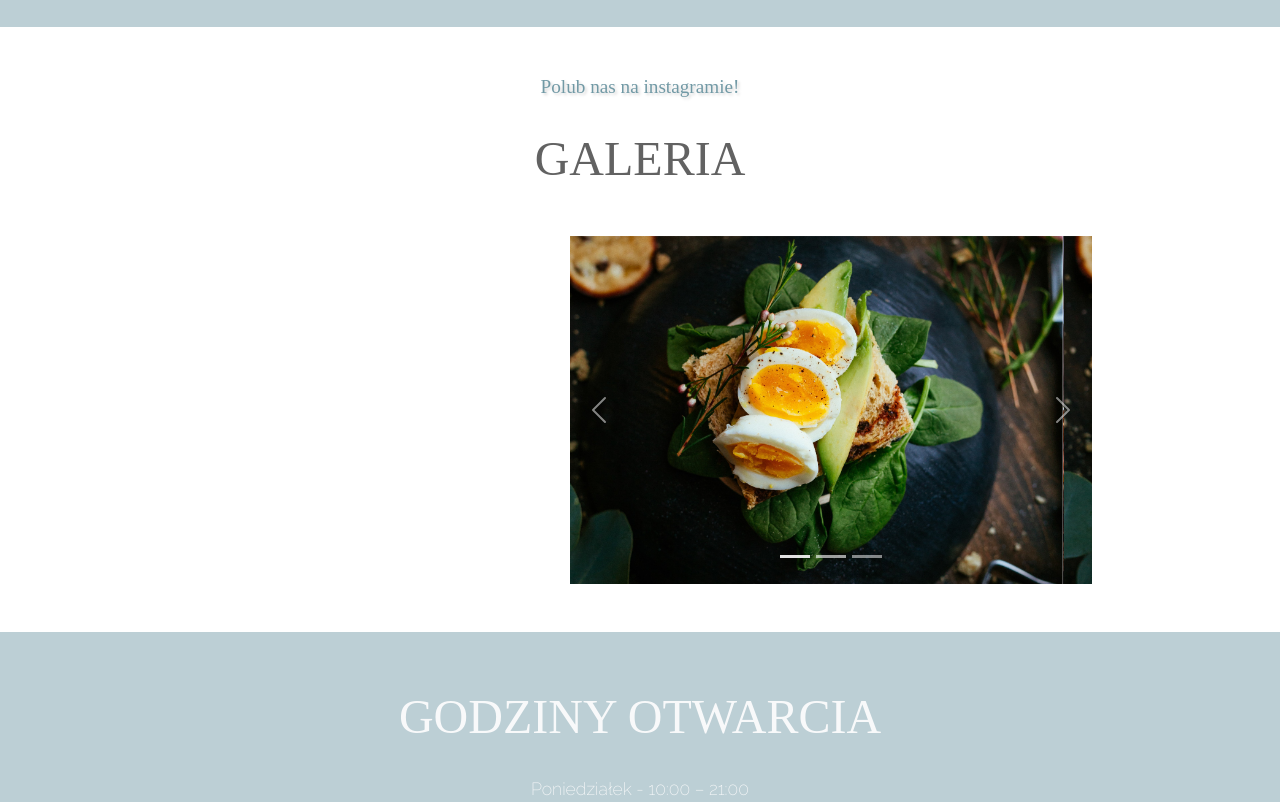
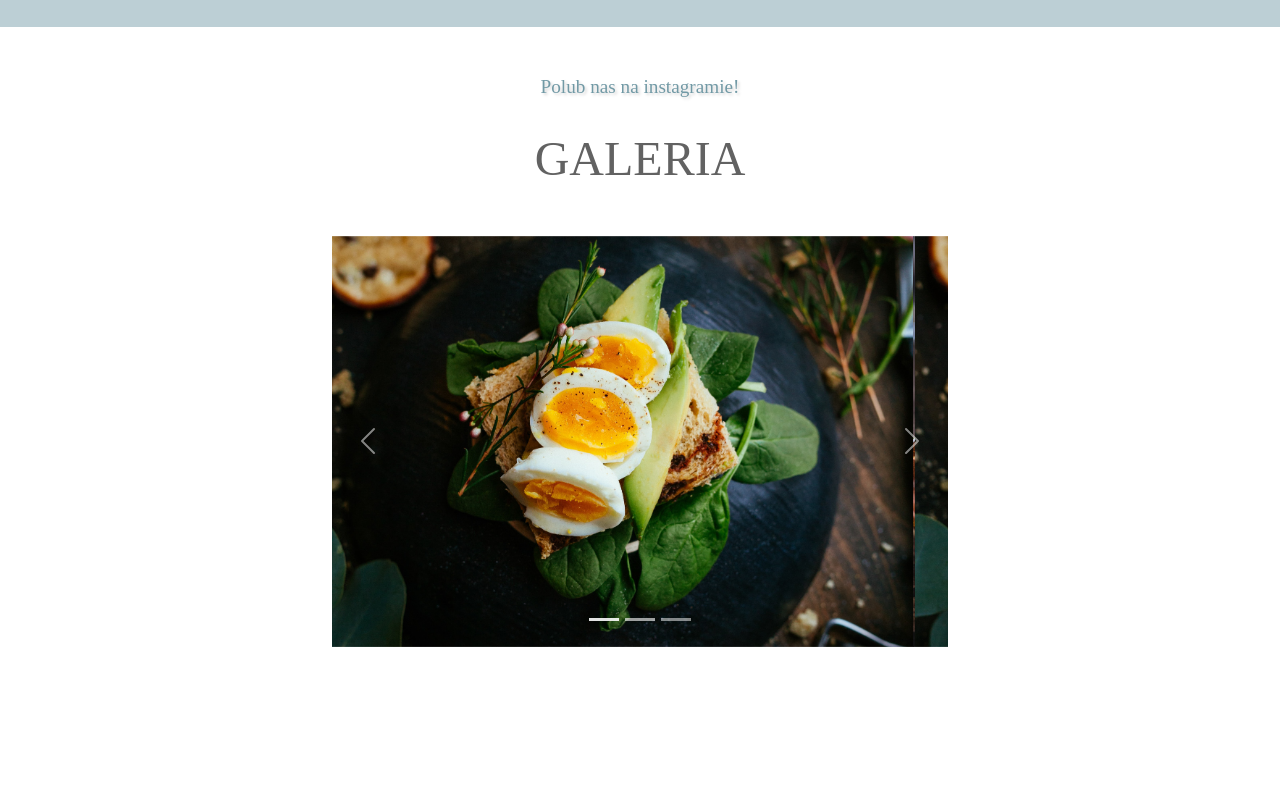
Before and after one commit to sendecka/Restaurant-new, a plain HTML site: page index.html in a window 1280 px wide. Shown: the part 3560-4362 px from the top of the page. Drawn offline with nearby package versions, Linux system fonts and the light colour scheme; a web font is replaced by a local one.

Commit message:
25-06-2022

```diff
--- a/index.css
+++ b/index.css
@@ -25,7 +25,10 @@ h3 {
   height: 80vh;
   background-attachment: fixed;
 }
-
+#section3 {
+  height: 100vh;
+  width: 50vw;
+}
 #services,
 #section4,
 #menu {
--- a/index.html
+++ b/index.html
@@ -924,13 +924,12 @@
     </section>
     <!-- ------------------- STOP TELEFON ------------------- -->
     <!-- ------------------- START GALERIA ------------------- -->
-    <section id="section3">
+    <section id="section3" class="container">
       <h1 class="pb-md-3 text-center">GALERIA</h1>
-      <div class="container pt-md-4 pb-md-5 row align-items-center text-center">
-        <div class="col-sm-6"></div>
+      <div class="pt-md-4 pb-md-5 row align-items-center">
         <div
           id="carouselExampleIndicators"
-          class="carousel slide col-md-6"
+          class="carousel slide"
           data-bs-ride="carousel"
         >
           <div class="carousel-indicators">
@@ -955,7 +954,7 @@
               aria-label="Slide 3"
             ></button>
           </div>
-          <div class="carousel-inner">
+          <div class="carousel-inner ">
             <div class="carousel-item active">
               <img src="./2.jpg" class="d-block w-100" alt="photo" />
             </div>
```
